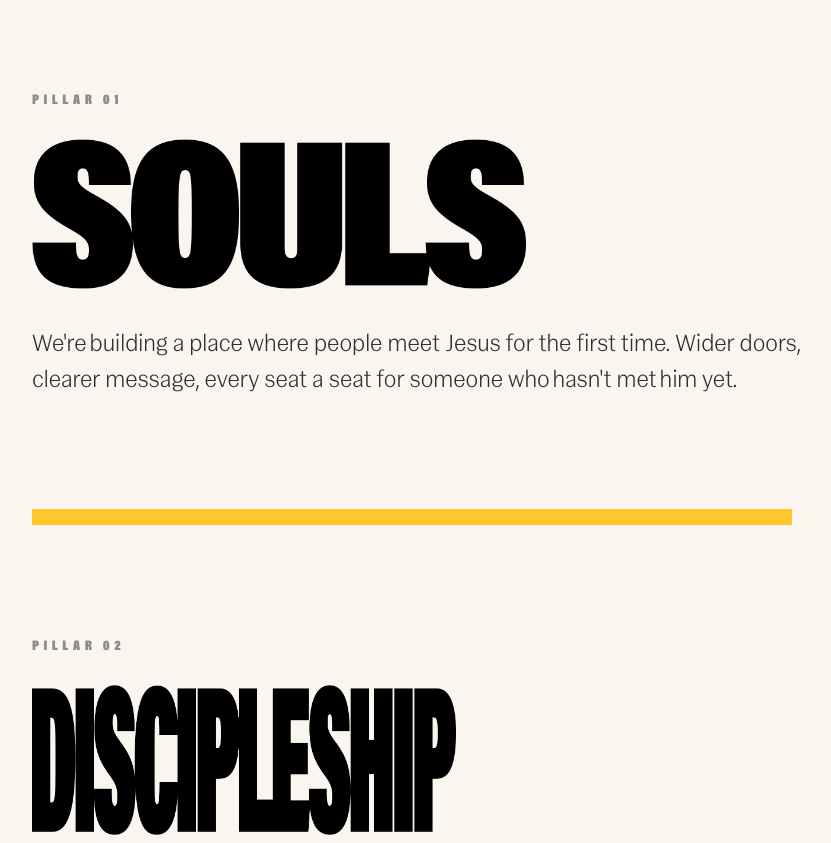
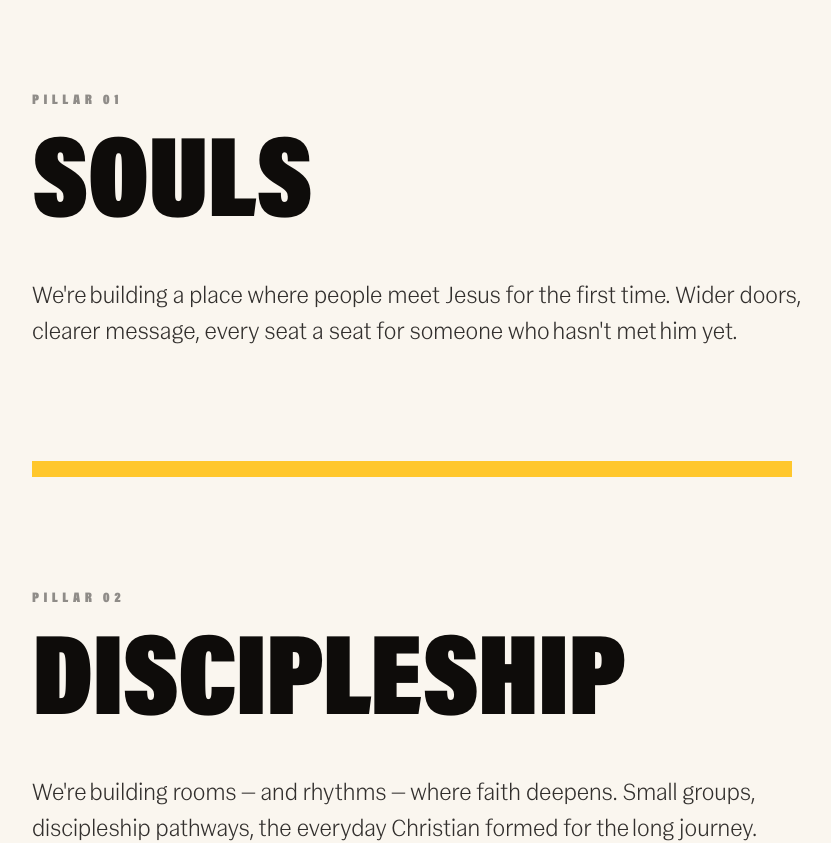
Before and after one commit to Shannonlangberg/futures-btf, a React (Vite) app: page / in a window 1280 px wide. Shown: the part 1380-2223 px from the top of the page, without its empty margins (8-839 px from the left). Built offline with nearby package versions, Linux system fonts and the light colour scheme.

Commit message:
Pillars: render titles as live Acumin text for consistent sizing

```diff
--- a/src/App.tsx
+++ b/src/App.tsx
@@ -246,15 +246,15 @@ function PillarBlock({ pillar, isLast }: { pillar: Pillar; isLast: boolean }) {
         Pillar {pillar.n}
       </p>
 
-      {/* title PNG — sized by height so all pillars align visually,
-          cropping responsively without distorting the artwork */}
-      <img
-        src={pillar.titleSrc}
-        alt={pillar.titleAlt}
-        className="block h-[68px] sm:h-[88px] md:h-[120px] lg:h-[150px] w-auto max-w-full select-none"
-        loading="lazy"
-        decoding="async"
-      />
+      {/* title — rendered as live Acumin text so all pillars share an exact
+          type size regardless of word length (the source PNGs varied in width
+          which made the section feel uneven). */}
+      <h3
+        className="font-[family-name:var(--font-display)] uppercase leading-[0.88] tracking-[-0.012em] text-[var(--color-ink-900)] m-0"
+        style={{ fontSize: 'clamp(2.75rem, 9vw, 7.5rem)' }}
+      >
+        {pillar.titleAlt}
+      </h3>
 
       {/* body — GalGothic Light, max ~60ch reading width */}
       <p
```
